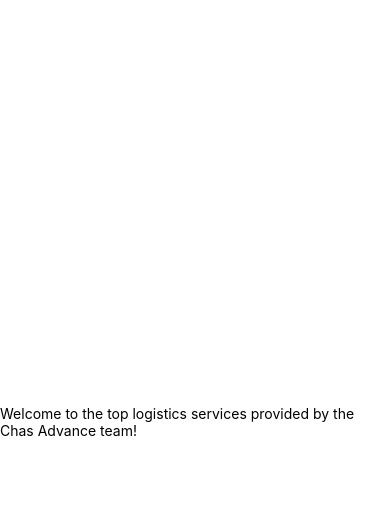
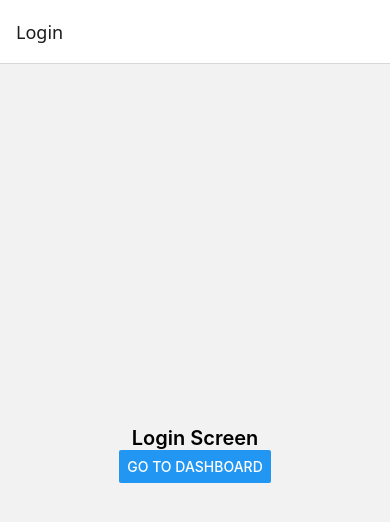
Before and after one commit to Chas-Advance-Grupp-4/frontend, a React Native app in the folder mobile/: screen /Login in a window 390 px wide. Shown: the top 522 px of the page. Built offline with nearby package versions, Linux system fonts and the light colour scheme.

Commit message:
feat/mobile: implement navigation with login, dashboard, and scan screens

```diff
--- a/mobile/App.tsx
+++ b/mobile/App.tsx
@@ -1,22 +1,12 @@
 import { StatusBar } from 'expo-status-bar';
-import { StyleSheet, Text, View } from 'react-native';
+import { SafeAreaProvider } from 'react-native-safe-area-context';
+import AppNavigator from './src/navigation/AppNavigator';
 
 export default function App() {
   return (
-    <View style={styles.container}>
-      <Text>
-        Welcome to the top logistics services provided by the Chas Advance team!
-      </Text>
+    <SafeAreaProvider>
       <StatusBar style="auto" />
-    </View>
+      <AppNavigator />
+    </SafeAreaProvider>
   );
 }
-
-const styles = StyleSheet.create({
-  container: {
-    flex: 1,
-    backgroundColor: '#fff',
-    alignItems: 'center',
-    justifyContent: 'center',
-  },
-});
--- /dev/null
+++ b/mobile/src/navigation/AppNavigator.tsx
@@ -0,0 +1,20 @@
+import { NavigationContainer } from '@react-navigation/native';
+import { createNativeStackNavigator } from '@react-navigation/native-stack';
+import type { RootStackParamList } from '../types';
+import LoginScreen from '../screens/LoginScreen';
+import DashboardScreen from '../screens/DashboardScreen';
+import ScanScreen from '../screens/ScanScreen';
+
+const Stack = createNativeStackNavigator<RootStackParamList>();
+
+export default function AppNavigator() {
+  return (
+    <NavigationContainer>
+      <Stack.Navigator initialRouteName="Login">
+        <Stack.Screen name="Login" component={LoginScreen} />
+        <Stack.Screen name="Dashboard" component={DashboardScreen} />
+        <Stack.Screen name="Scan" component={ScanScreen} />
+      </Stack.Navigator>
+    </NavigationContainer>
+  );
+}
--- /dev/null
+++ b/mobile/src/screens/DashboardScreen.tsx
@@ -0,0 +1,20 @@
+// Example Dashboard screen
+import { View, Text, Button, StyleSheet } from 'react-native';
+import { NativeStackScreenProps } from '@react-navigation/native-stack';
+import type { RootStackParamList } from '../types/types.ts';
+
+type Props = NativeStackScreenProps<RootStackParamList, 'Dashboard'>;
+
+export default function DashboardScreen({ navigation }: Props) {
+  return (
+    <View style={styles.container}>
+      <Text style={styles.text}>Dashboard Screen</Text>
+      <Button title="Go to Scan" onPress={() => navigation.navigate('Scan')} />
+    </View>
+  );
+}
+
+const styles = StyleSheet.create({
+  container: { flex: 1, alignItems: 'center', justifyContent: 'center' },
+  text: { fontSize: 20, fontWeight: '600' },
+});
--- /dev/null
+++ b/mobile/src/screens/LoginScreen.tsx
@@ -0,0 +1,23 @@
+// Example login screen
+import { View, Text, Button, StyleSheet } from 'react-native';
+import { NativeStackScreenProps } from '@react-navigation/native-stack';
+import type { RootStackParamList } from '../types/types.ts';
+
+type Props = NativeStackScreenProps<RootStackParamList, 'Login'>;
+
+export default function LoginScreen({ navigation }: Props) {
+  return (
+    <View style={styles.container}>
+      <Text style={styles.text}>Login Screen</Text>
+      <Button
+        title="Go to Dashboard"
+        onPress={() => navigation.replace('Dashboard')}
+      />
+    </View>
+  );
+}
+
+const styles = StyleSheet.create({
+  container: { flex: 1, alignItems: 'center', justifyContent: 'center' },
+  text: { fontSize: 20, fontWeight: '600' },
+});
--- /dev/null
+++ b/mobile/src/screens/ScanScreen.tsx
@@ -0,0 +1,15 @@
+// Example scan screen
+import { View, Text, StyleSheet } from 'react-native';
+
+export default function ScanScreen() {
+  return (
+    <View style={styles.container}>
+      <Text style={styles.text}>Scan Screen (placeholder)</Text>
+    </View>
+  );
+}
+
+const styles = StyleSheet.create({
+  container: { flex: 1, alignItems: 'center', justifyContent: 'center' },
+  text: { fontSize: 20, fontWeight: '600' },
+});
--- /dev/null
+++ b/mobile/src/types/types.ts
@@ -0,0 +1,5 @@
+export type RootStackParamList = {
+  Login: undefined;
+  Dashboard: undefined;
+  Scan: undefined;
+};
```
